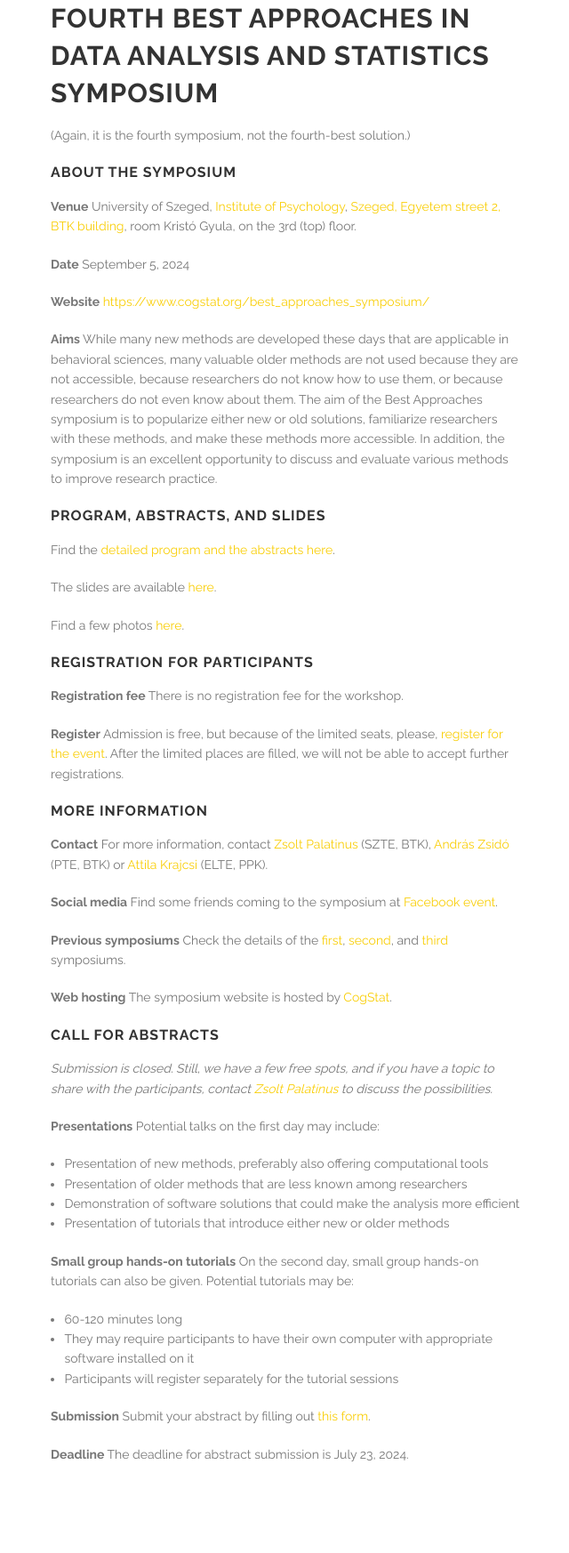
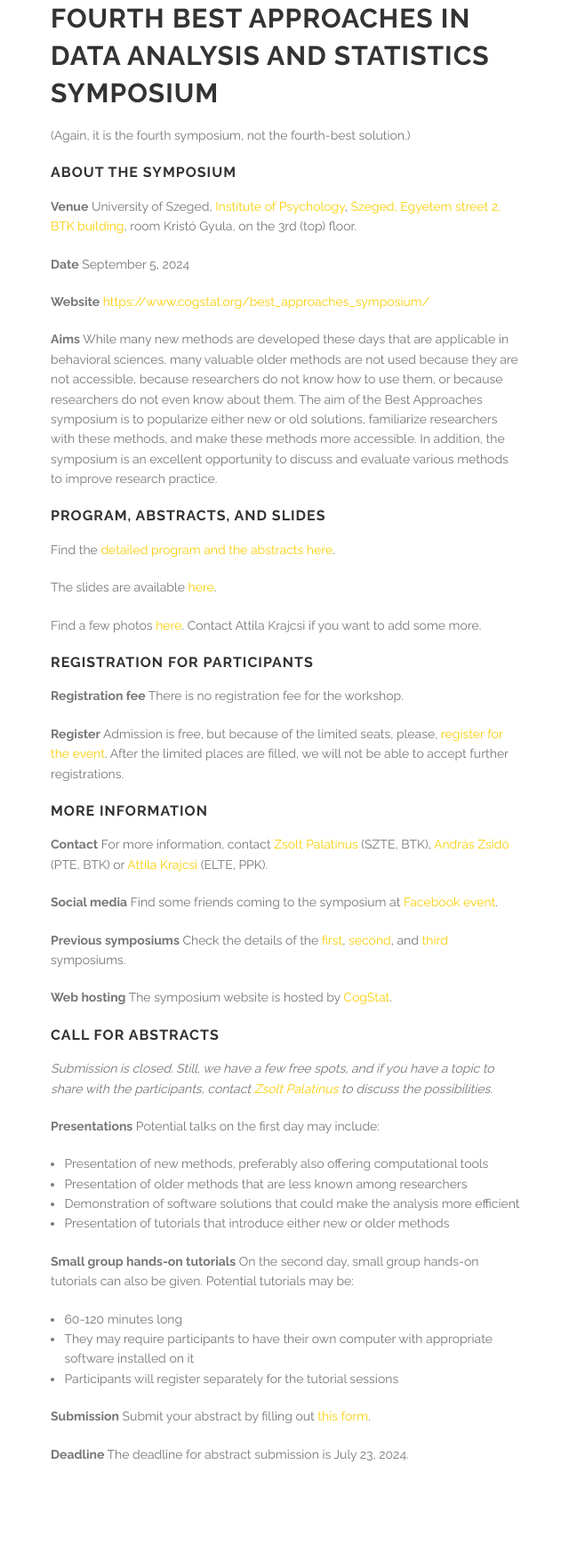
Before and after one commit to cogstat/cogstat_website, a Jekyll site: the page built from best_approaches_symposium/index.md, in a window 1280 px wide. Shown: the whole page at 89% size, without its empty margins (38-678 px from the left). Built offline with Jekyll 4.4.1, drawn with Linux system fonts in a browser that asks for light colours.

Commit message:
Update index.md

```diff
--- a/best_approaches_symposium/index.md
+++ b/best_approaches_symposium/index.md
@@ -23,7 +23,7 @@ Find the [detailed program and the abstracts here](https://docs.google.com/docum
 
 The slides are available [here](https://osf.io/meetings/bestapproachessymposium2024).
 
-Find a few photos [here](https://photos.app.goo.gl/LDm24jFyvN1QdyCS9).
+Find a few photos [here](https://photos.app.goo.gl/LDm24jFyvN1QdyCS9). Contact Attila Krajcsi if you want to add some more.
 
 ### Registration for participants
 
```
